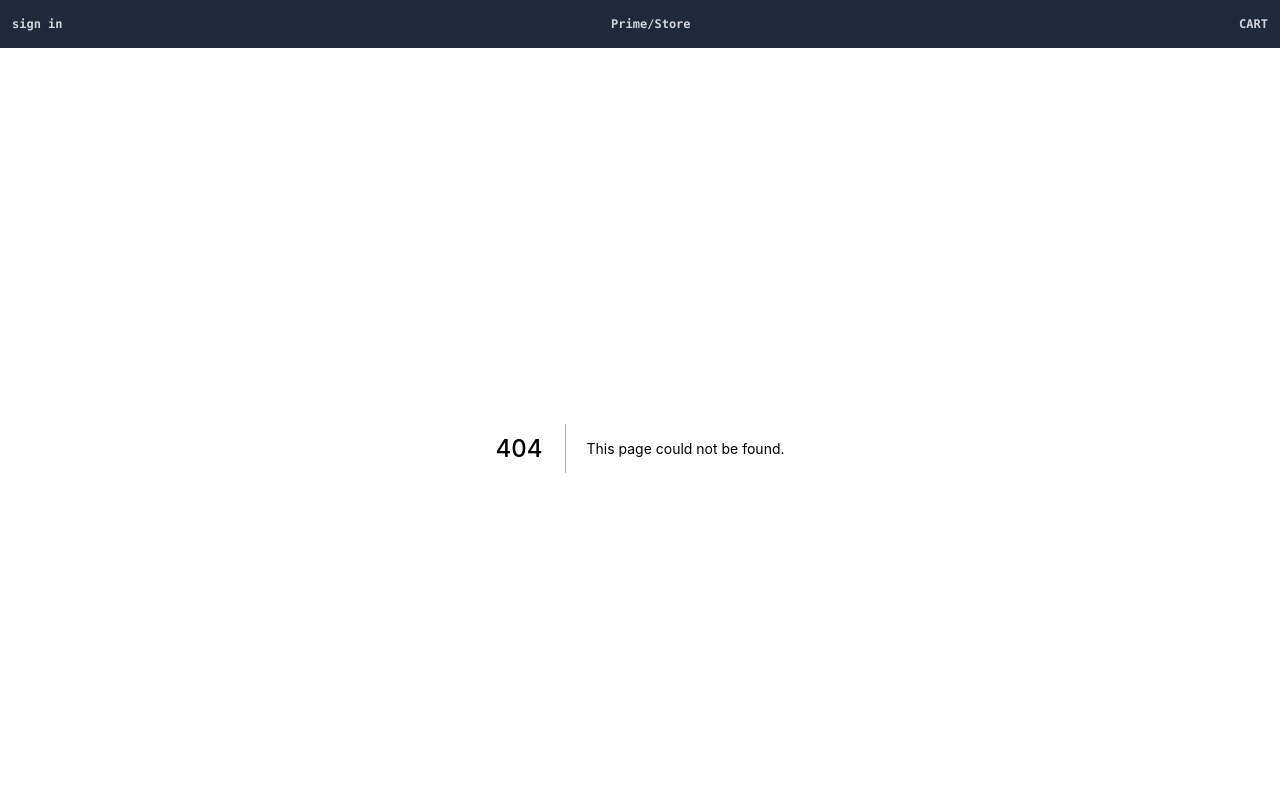
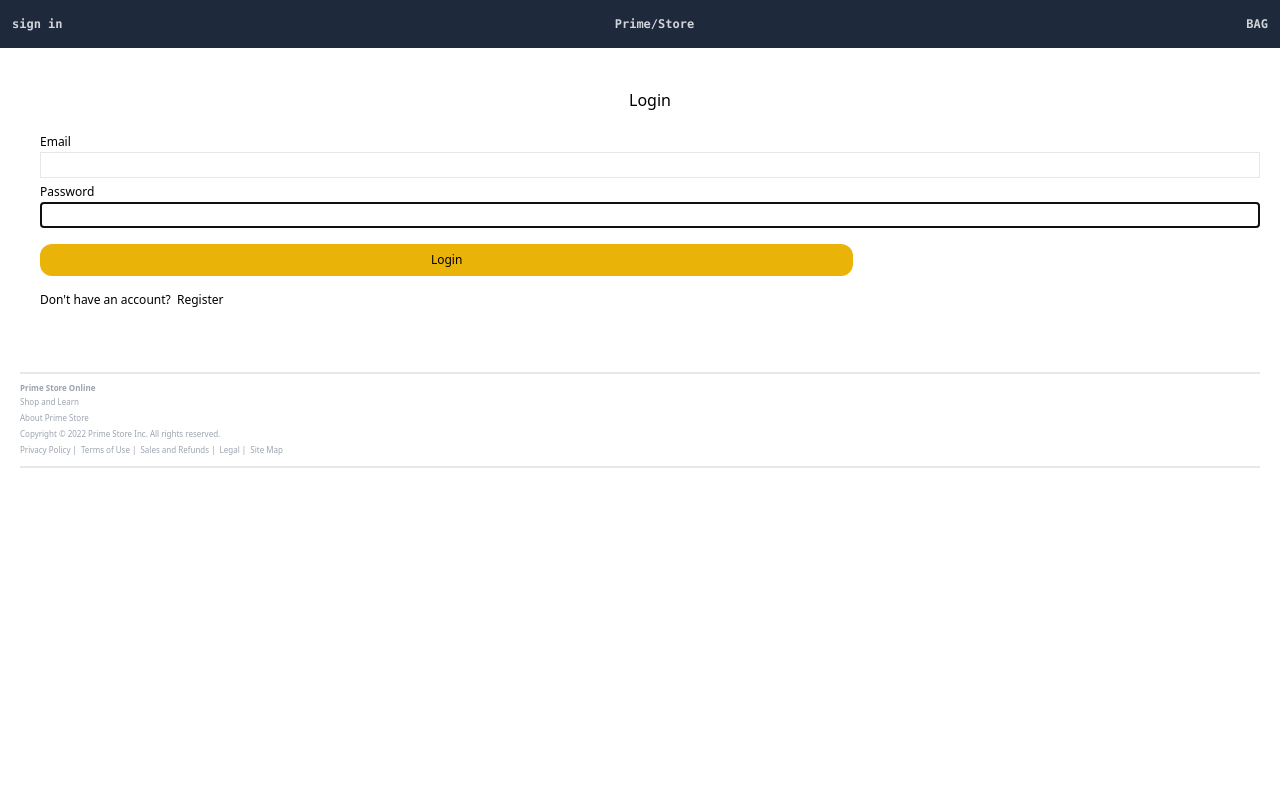
Before and after one commit to niiholmes/Prime-Store, a Next.js app: page /login in a window 1280 px wide. Before the commit this address had no page. Shown: the top 800 px of the page. Built offline with nearby package versions, Linux system fonts and the light colour scheme.

Commit message:
dev: added login page and improved ui

```diff
--- a/components/layout.jsx
+++ b/components/layout.jsx
@@ -1,7 +1,9 @@
+
 import Footer from "./footer.js";
 import Navbar from "./navbar.jsx";
 
 const Layout = ({ children }) => {
+
   return (
     <div>
       <Navbar />
--- a/components/navbar.jsx
+++ b/components/navbar.jsx
@@ -1,14 +1,19 @@
  import Link from "next/link";
 import { useContext } from "react";
 import { Store } from "../utils/Store";
+import { useEffect, useState } from "react";
 
 
 const Navbar = () => {
   const {state} = useContext(Store);
   const {cart} = state;
+  const [cartItemsCount, setCartItemsCount] = useState(0);
+  useEffect(() => {
+setCartItemsCount(cart.cartItems.reduce((a,c) => a + c.quantity, 0))
+  },[cart.cartItems])
   return (
     <div className="w-full h-12 bg-slate-800 flex justify-between">
-      <Link href="/">
+      <Link href="/login">
         <a className="font-bold font-mono text-xs text-gray-300 pt-4 pl-3">
           sign in
         </a>
@@ -20,10 +25,10 @@ const Navbar = () => {
       </Link>
       <Link href="/cart">
         <a className="font-bold font-mono text-xs text-gray-300 pt-4 pr-3">
-          CART
-          {cart.cartItems.length > 0 && (
+          BAG
+          {cartItemsCount> 0 && (
             <span className="ml-1 rounded-full bg-red-800 px-2 py-1 text-xs font-bold text-white">
-              {cart.cartItems.reduce((a, c) => a + c.quantity, 0)}
+              {cartItemsCount}
             </span>
           )}
         </a>
--- a/package.json
+++ b/package.json
@@ -16,7 +16,8 @@
     "next": "12.1.0",
     "next-connect": "^0.12.2",
     "react": "17.0.2",
-    "react-dom": "17.0.2"
+    "react-dom": "17.0.2",
+    "react-hook-form": "^7.33.1"
   },
   "devDependencies": {
     "autoprefixer": "^10.4.4",
--- a/pages/cart.js
+++ b/pages/cart.js
@@ -1,11 +1,12 @@
 import Image from 'next/image';
 import Link from 'next/link';
-import {  useRouter } from 'next/router';
+import { useRouter } from 'next/router';
 import React, { useContext } from 'react';
 import { Store } from '../utils/Store';
+import dynamic from 'next/dynamic';
 
-export default function CartPage() {
-  const router = useRouter
+ function CartPage() {
+  const router = useRouter;
   const { state, dispatch } = useContext(Store);
   const {
     cart: { cartItems },
@@ -14,14 +15,20 @@ export default function CartPage() {
   const removeItemHandler = (item) => {
     dispatch({ type: 'CART_REMOVE_ITEM', payload: item });
   };
+
+
+  const updateCartHandler = (item, qty) => {
+    const quantity = Number(qty);
+    dispatch({type: 'CART_ADD_ITEM', payload: {...item, quantity}})
+  }
   return (
-    <div className='my-5 mx-5'>
+    <div className="my-5 mx-5">
       <Link className=" text-xs font-bold" href="/">
         <a className=" font-bold text-xs">back to shopping</a>
       </Link>
       <h1 className="mb-10 text-sm text-right mr-5 mt-5 ">Review your Bag</h1>
       {cartItems.length === 0 ? (
-        <div className='text-center text-xs'>
+        <div className="text-center text-xs">
           Bag is empty. <Link href="/">Go shopping</Link>
         </div>
       ) : (
@@ -31,7 +38,9 @@ export default function CartPage() {
               <div key={item.slug} className="">
                 <Link href={`/product/${item.slug}`}>
                   <a className="">
-                    <h1 className="text-sm mb-5 text-center">{item.product_name}</h1>
+                    <h1 className="text-sm mb-5 text-center">
+                      {item.product_name}
+                    </h1>
 
                     <Image
                       src={item.image}
@@ -42,7 +51,15 @@ export default function CartPage() {
                   </a>
                 </Link>
                 <div className="flex justify-evenly mt-5">
-                  <h4 className=" text-sm f"> {item.quantity}</h4>
+                  <h4 className=" text-sm f">
+                    <select value={item.quantity} onChange={(e) => updateCartHandler(item, e.target.value)}>
+                      {[...Array(item.countInStock).keys()].map((x) => (
+                        <option key={x + 1} value={x + 1}>
+                          {x + 1}
+                        </option>
+                      ))}
+                    </select>
+                  </h4>
                   <h4 className=" text-sm ">$ {item.price}</h4>
                   <h4
                     className=" mr-5  text-sm font-bold mb-7 "
@@ -58,14 +75,20 @@ export default function CartPage() {
             Subtotal({cartItems.reduce((a, c) => a + c.quantity, 0)}) : ${' '}
             {cartItems.reduce((a, c) => a + c.quantity * c.price, 0)}
           </div>
-          <div className='text-center'>
-          <a><button
-          onClick ={() => router.push('/shipping')}className=" w-2/3 bg-yellow-500 rounded-xl  p-3  text-xs mt-10 " >
-            CHECK OUT
-          </button></a>
+          <div className="text-center">
+            <a>
+              <button
+                onClick={() => router.push('login?redirect=/shipping')}
+                className=" w-2/3 bg-yellow-500 rounded-xl  p-3  text-xs mt-10 "
+              >
+                CHECK OUT
+              </button>
+            </a>
           </div>
         </div>
       )}
     </div>
   );
 }
+
+export default dynamic(() => Promise.resolve(CartPage), {ssr:false})
--- a/pages/index.js
+++ b/pages/index.js
@@ -56,19 +56,19 @@ export default function Home() {
         </div>
       }
 
-      <h6 className="text-2xl mt-10 text-slate-800 font-medium">
+      <h6 className="text-2xl ml-5 mt-10 text-slate-800 font-medium">
         Help is here.
         <span className="text-gray-400">Whenever and however you need it.</span>
       </h6>
-      <div className="grid grid-cols-2 item-slider ">
+      <div className="grid grid-cols-2 item-slider ml-5 ">
         <HelpCard />
         <HelpCardMini />
       </div>
 
-      <h6 className="text-2xl mt-4 text-slate-800 font-medium tablet:mt-12">
+      <h6 className="text-2xl ml-5 mt-4 text-slate-800 font-medium tablet:mt-12">
         Quick Links
       </h6>
-      <div className="product-slider">
+      <div className="ml-5">
         <QuickLinks />
       </div>
     </div>
--- /dev/null
+++ b/pages/login.js
@@ -0,0 +1,61 @@
+import Link from 'next/link';
+import React from 'react';
+import { useForm } from 'react-hook-form';
+
+export default function LoginPage() {
+  const {
+    handleSubmit,
+    register,
+    formState: { errors },
+  } = useForm();
+  const submitHandler = ({ email, password }) => {
+    console.log(email, password)
+  };
+  return (
+    <div>
+      <form
+        className="mx-auto max-w-screen-md ml-5"
+        onSubmit={handleSubmit(submitHandler)}
+      >
+        <h1 className="mb-4 text-md text-center mt-10">Login</h1>
+        <div className="mb-4 ml-5 mr-5">
+          <label htmlFor="email" className='text-xs'>Email</label>
+          <input
+            {...register('email', { required: 'Please enter email',
+        pattern: {
+            value: /^[a-zA-Z0-9_.+-]+@[a-z-Z0-9-]+.[a-zA-Z0-9-.]+$/i,
+            message: 'Please enter a valid email address',
+        } })}
+            className="w-full border"
+            id="email"
+            autoFocus
+            type="email"
+          ></input>
+          {errors.email && (<div className='text-red-700 text-xs'>{errors.email.message}</div>)}
+          <div className=" ">
+            <label htmlFor="password" className='text-xs'>Password</label>
+            <input
+            type='password'
+            {...register('password',{
+                required: 'Please enter a password',
+                minLength: {value: 6, message: 'password is must be more than 5 chars'},
+            })}
+              className="w-full border"
+              id="password"
+              autoFocus
+
+            ></input>
+             {errors.password && (<div className='text-red-700 text-xs'>{errors.password.message}</div>)}
+          </div>
+          <div className="mb-4 ">
+            <button className="w-2/3 bg-yellow-500 rounded-xl  p-2  text-xs mt-4">Login</button>
+          </div>
+          <div className="mb-4 text-xs">
+            Don&apos;t have an account? &nbsp;
+            <Link href="register">Register</Link>
+          </div>
+        </div>
+      </form>
+    </div>
+  );
+}
--- a/pages/product/[slug].js
+++ b/pages/product/[slug].js
@@ -7,7 +7,7 @@ import { Store } from "../../utils/Store";
 
 const ProductPage = () => {
   const {state, dispatch} = useContext(Store);
-  // const router = useRouter();
+  const router = useRouter();
   const {query} = useRouter();
   const {slug} = query;
   const product = data.products.find((x) => x.slug === slug);
@@ -21,7 +21,7 @@ const addToCartHandler = () => {
   const oldItem = state.cart.cartItems.find((x) => x.slug === product.slug);
   const quantity = oldItem ? oldItem.quantity +1 : 1;
   dispatch({type: 'CART_ADD_ITEM', payload: { ...product, quantity}});
-  // router.push('/cart');
+  router.push('/cart');
 
 }
 
--- a/utils/Store.js
+++ b/utils/Store.js
@@ -1,9 +1,12 @@
 import { createContext, useReducer } from 'react';
+import Cookies from 'js-cookie';
 
 export const Store = createContext();
 
 const initialState = {
-  cart: { cartItems: [] },
+  cart: Cookies.get('cart')
+    ? JSON.parse(Cookies.get('cart'))
+    : { cartItems: [] },
 };
 
 function reducer(state, action) {
@@ -18,12 +21,14 @@ function reducer(state, action) {
             item.name === oldItem.name ? newItem : item
           )
         : [...state.cart.cartItems, newItem];
+        Cookies.set('cart', JSON.stringify({...state.cart, cartItems}));
       return { ...state, cart: { ...state.cart, cartItems } };
     }
     case 'CART_REMOVE_ITEM': {
       const cartItems = state.cart.cartItems.filter(
         (item) => item.slug !== action.payload.slug
       );
+      Cookies.set('cart', JSON.stringify({...state.cart, cartItems}));
       return { ...state, cart: { ...state.cart, cartItems } };
     }
     default:
```
Also changed, not shown: utils/data.js (+4 -4 lines), .eslintrc.json, 1 other file (tests, documents, lock files or other folders).
